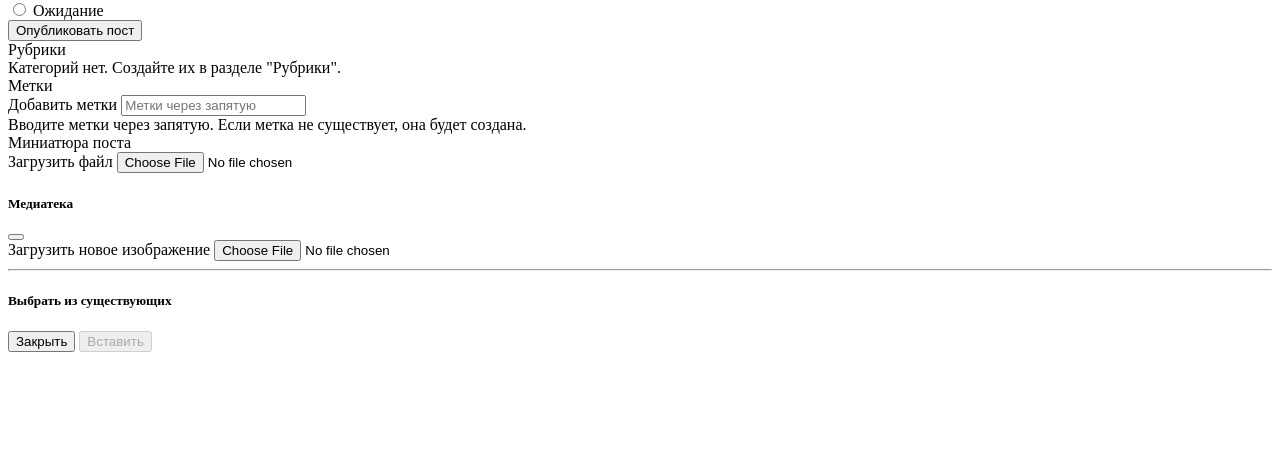
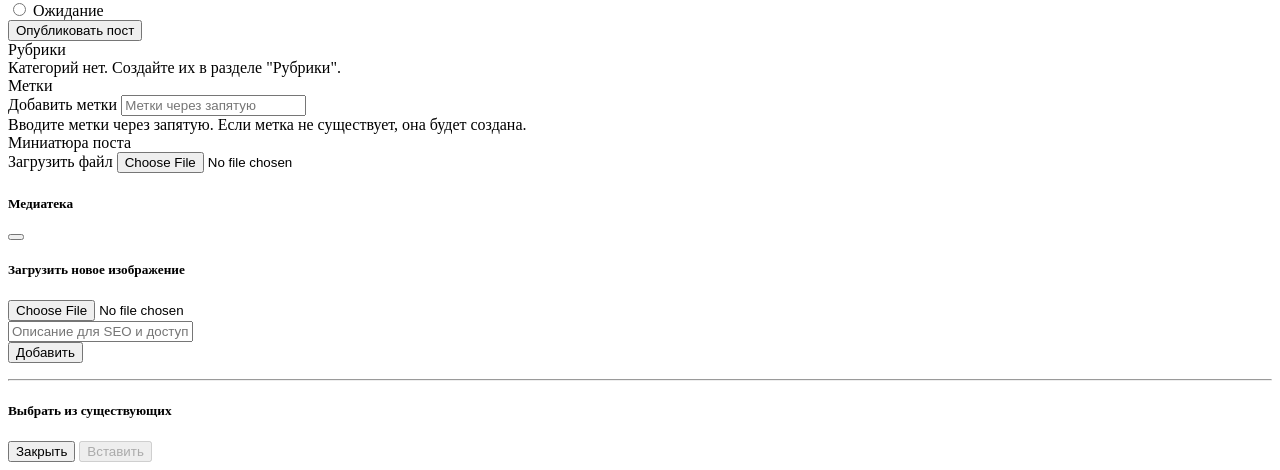
Before and after one commit to alisyura/vlad, a PHP site: page /posts/edit_create.php in a window 1280 px wide. Shown: the part 727-1197 px from the top of the page. Before the commit the page ends 1079 px from the top, so only its background shows below. Run offline with PHP 8.4, Linux system fonts and the light colour scheme; data that the repository does not hold is empty.

Commit message:
добавлены альт к картинкам

```diff
--- a/app/controllers/AdminMediaController.php
+++ b/app/controllers/AdminMediaController.php
@@ -114,6 +114,8 @@
             exit;
         }
 
+        $altText = htmlspecialchars(trim($_POST['alt'] ?? ''));
+
         // --- Новая логика для создания уникального пути и имени файла ---
         $baseUploadDir = $_SERVER['DOCUMENT_ROOT'] . '/assets/' . rtrim(Config::getGlobalCfg('UploadDir'), '/') . '/';
         $yearDir = date('Y');
@@ -151,7 +153,7 @@
             {
                 $amm = new AdminMediaModel();
                 $amm->saveImgToMedia(Auth::getUserId(), $fileUrl,
-                    $file['size'], $imageMimeType);
+                    $file['size'], $imageMimeType, $altText);
             }
             catch(Exception $e)
             {
--- a/app/models/AdminMediaModel.php
+++ b/app/models/AdminMediaModel.php
@@ -43,7 +43,7 @@
         }
     }
 
-    public function saveImgToMedia($userId, $fileUrl, $fileSize, $imageType)
+    public function saveImgToMedia($userId, $fileUrl, $fileSize, $imageType, $altText)
     {
         $stmt = $this->db->prepare("
                 INSERT INTO media (
@@ -62,7 +62,7 @@
                 ':file_path' => $fileUrl,
                 ':mime_type' => $imageType,
                 ':file_size' => $fileSize,
-                'alt_text' => ''
+                'alt_text' => $altText
             ]);
 
 
--- a/app/views/admin/posts/edit_create.php
+++ b/app/views/admin/posts/edit_create.php
@@ -205,15 +205,34 @@
                 <h5 class="modal-title" id="mediaModalLabel">Медиатека</h5>
                 <button type="button" class="btn-close" data-bs-dismiss="modal" aria-label="Close"></button>
             </div>
-            <div class="modal-body">
-                <div class="mb-3">
-                    <label for="mediaUpload" class="form-label">Загрузить новое изображение</label>
-                    <input class="form-control" type="file" id="mediaUpload" accept="image/*">
-                </div>
+
+            <div class="modal-body p-3">
+            <h5>Загрузить новое изображение</h5>
+            <div class="mb-3 p-3 border rounded">
+                <form id="mediaUploadForm" enctype="multipart/form-data">
+                    <div class="row align-items-end">
+                        <div class="col-md-6 mb-3 mb-md-0">
+                            <!-- <label for="mediaUpload" class="form-label">Файл</label> -->
+                            <input class="form-control" type="file" id="mediaUpload" name="file" accept="image/*" required>
+                        </div>
+                        <div class="col-md-4 mb-3 mb-md-0">
+                            <!-- <label for="altText" class="form-label">Alt-текст</label> -->
+                            <input class="form-control" type="text" id="altText" name="alt" placeholder="Описание для SEO и доступности" required>
+                        </div>
+                        <div class="col-md-2">
+                            <button type="submit" class="btn btn-primary w-100">Добавить</button>
+                        </div>
+                    </div>
+                </form>
+            </div>
                 <hr>
                 <h5>Выбрать из существующих</h5>
-                <div class="row row-cols-2 row-cols-sm-3 row-cols-md-4 row-cols-lg-5 g-3" id="mediaGallery">
-                    </div>
+
+                <div id="mediaGalleryContainer" style="max-height: 45vh; overflow-y: auto;">
+                    <div class="row row-cols-2 row-cols-sm-3 row-cols-md-4 row-cols-lg-5 g-3" id="mediaGallery">
+                        </div>
+                </div>
+
             </div>
             <div class="modal-footer">
                 <button type="button" class="btn btn-secondary" data-bs-dismiss="modal">Закрыть</button>
```
Also changed, not shown: public/assets/admin/css/edit_create.css, public/assets/admin/js/edit_create_mediateka.js.
